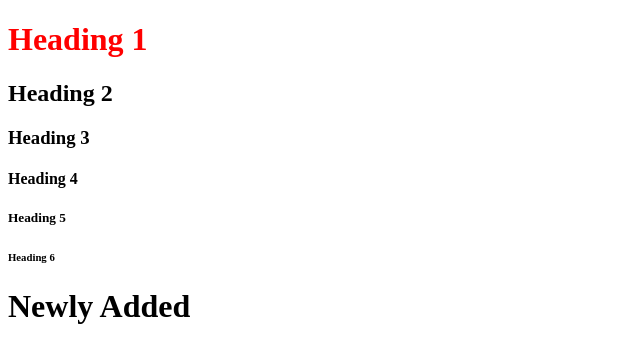
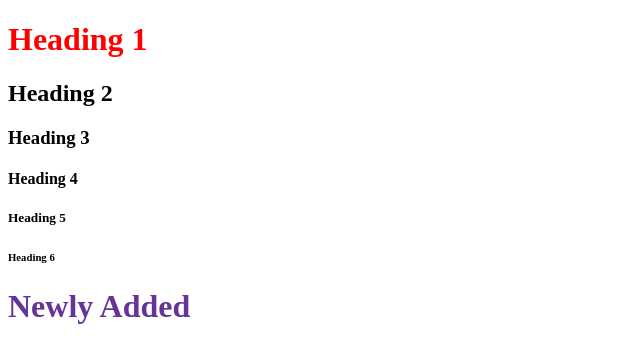
Before and after one commit to par2ashishVisualStudio1/231124, a plain HTML site: page Index.html in a window 1280 px wide. Shown: the whole page, without its empty margins (0-640 px from the left). Drawn offline with Linux system fonts and the light colour scheme.

Commit message:
Modified Index.html

```diff
--- a/Index.html
+++ b/Index.html
@@ -8,7 +8,7 @@
     <h4>Heading 4</h4>
     <h5>Heading 5</h5>
     <h6>Heading 6</h6>
-    <h1>Newly Added</h1>
+    <h1 style="color: rebeccapurple;">Newly Added</h1>
 
 </body>
 </html>
```
